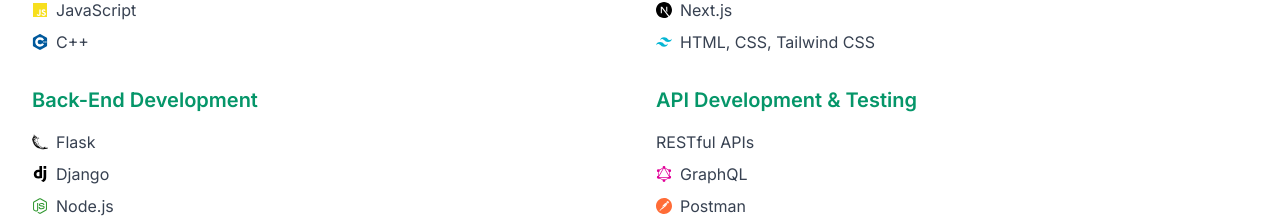
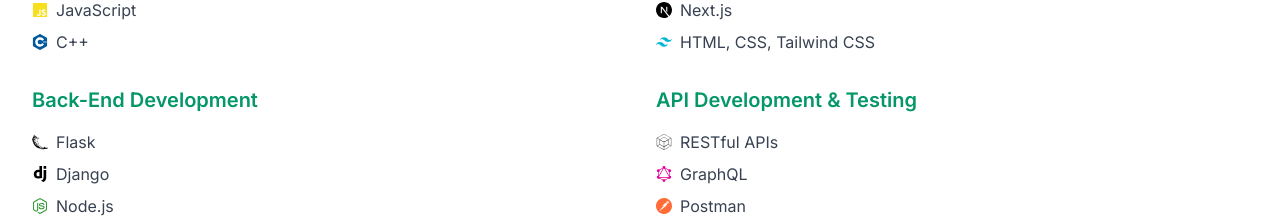
Before and after one commit to abdulrehman4702/Portfolio, a Next.js app: page / in a window 1280 px wide. Shown: the part 1751-1971 px from the top of the page. Built offline with nearby package versions, Linux system fonts and the light colour scheme.

Commit message:
Update Skills

```diff
--- a/src/components/Skills.tsx
+++ b/src/components/Skills.tsx
@@ -2,7 +2,7 @@
 
 import { motion } from 'framer-motion';
 import { FaPython, FaJs, FaReact, FaNodeJs } from 'react-icons/fa';
-import { SiCplusplus, SiNextdotjs, SiTailwindcss, SiFlask, SiGraphql, SiPostman, SiDjango } from 'react-icons/si';
+import { SiCplusplus, SiNextdotjs, SiTailwindcss, SiFlask, SiGraphql, SiPostman, SiDjango, SiApachenetbeanside } from 'react-icons/si';
 
 const skills = [
   {
@@ -32,7 +32,7 @@
   {
     category: 'API Development & Testing',
     items: [
-      { name: 'RESTful APIs', icon: null },
+      { name: 'RESTful APIs', icon: <SiApachenetbeanside className="text-black dark:text-white" /> },
       { name: 'GraphQL', icon: <SiGraphql className="text-[#E10098] dark:text-[#E10098]" /> },
       { name: 'Postman', icon: <SiPostman className="text-[#FF6C37] dark:text-[#FF6C37]" /> },
     ],
```
